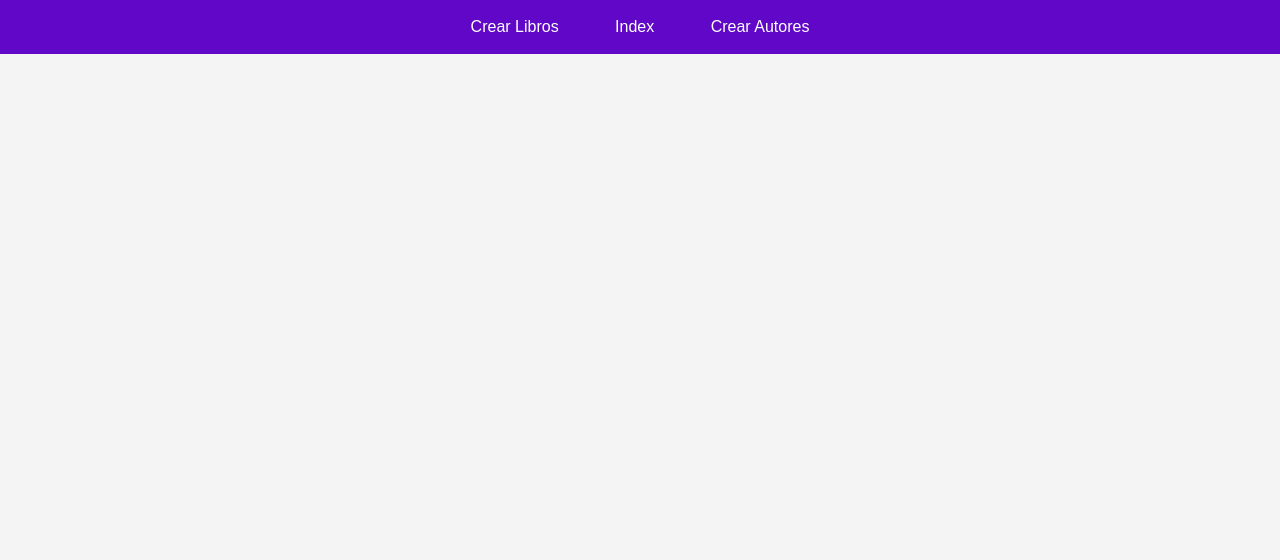
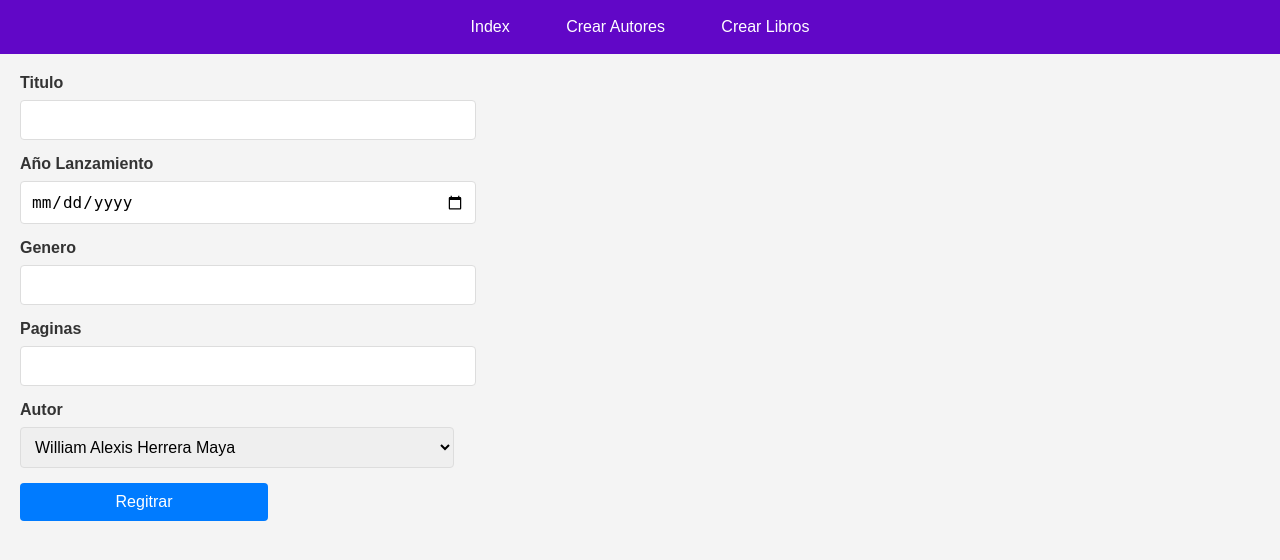
Before and after one commit to TheChrow/practicas, a Django app: page /libreria/libros/ in a window 1280 px wide. Shown: the top 560 px of the page. Run offline with Django 5.2, Linux system fonts and the light colour scheme; data comes from the database, SQL or seed files in the repository; both versions use the stored data as it was after the commit.

Commit message:
pruebas finalizadas

```diff
--- a/libreria_prueba/libreriaApp/static/css/styles.css
+++ b/libreria_prueba/libreriaApp/static/css/styles.css
@@ -1,7 +1,6 @@
 body {
     font-family: Arial, sans-serif;
     margin: 0;
-    padding: 20px;
     background-color: #f5f5f5;
 }
 
--- a/libreria_prueba/libreriaApp/static/css/styles2.css
+++ b/libreria_prueba/libreriaApp/static/css/styles2.css
@@ -1,4 +1,4 @@
-body {
+div#autors {
     font-family: Arial, sans-serif;
     background-color: #f4f4f4;
     margin: 0;
@@ -29,7 +29,16 @@ input[type="text"],
 input[type="date"],
 input[type="submit"],
 input[type="email"],
+input[type="number"],
 button {
+    padding: 10px;
+    margin-bottom: 15px;
+    border-radius: 4px;
+    border: 1px solid #ddd;
+    font-size: 16px;
+}
+
+select {
     padding: 10px;
     margin-bottom: 15px;
     border-radius: 4px;
@@ -39,7 +48,9 @@ button {
 
 input[type="text"],
 input[type="email"],
-input[type="date"] {
+input[type="date"],
+input[type="number"],
+select{
     width: 35%;
 }
 
--- a/libreria_prueba/libreriaApp/static/css/stylesnb.css
+++ b/libreria_prueba/libreriaApp/static/css/stylesnb.css
@@ -1,4 +1,4 @@
-body {
+body#nav {
     font-family: Arial, sans-serif;
     margin: 0;
     padding: 0;
--- a/libreria_prueba/libreriaApp/templates/libreriaApp/libros.html
+++ b/libreria_prueba/libreriaApp/templates/libreriaApp/libros.html
@@ -1 +1,55 @@
 {% include 'libreriaApp/navBar.html' %}
+{% load static %}
+<!DOCTYPE html>
+<html lang="en">
+<head>
+    <meta charset="UTF-8">
+    <meta name="viewport" content="width=device-width, initial-scale=1.0">
+    <title>autores</title>
+    <link rel="stylesheet" href="{% static 'css/styles2.css' %}">
+</head>
+<body>
+    <div id="autors">
+    <form action="{% url 'registrarLibro' %}" method="POST">
+    {% csrf_token %}
+    <label for="titulo">Titulo</label>
+    {% if mensaje2 %}
+    <div role="alert">{{mensaje2}}</div>
+    {% endif %}
+    <input type="text" name="titulo" id="titulo">
+    <label for="ano">Año Lanzamiento</label>
+    <input type="date" name="ano" id="ano">
+    <label for="genero">Genero</label>
+    <input type="text" name="genero" id="genero">
+    <label for="numeroPaginas">Paginas</label>
+    <input type="number" name="numeroPaginas" id="numeroPaginas">
+    <label for="autor">Autor</label>
+    <select name="autor" id="autor">
+        {% for autor in autores %}
+        <option value="{{autor.id}}">{{autor.nombreAutor}}</option>
+        {% endfor %}
+    </select>
+    <button type="submit">Regitrar</button>
+    </form>
+    {% if mensaje1 %}
+    <div role="alert">{{mensaje1}}</div>
+    {% endif %}
+
+    {% if mensaje2 %}
+    <div role="alert">{{mensaje2}}</div>
+    {% endif %}
+
+    {% if mensaje3 %}
+    <div role="alert">{{mensaje3}}</div>
+    {% endif %}
+
+    {% if mensaje4 %}
+    <div role="alert">{{mensaje4}}</div>
+    {% endif %}
+
+
+
+    </div>
+
+</body>
+</html>
--- a/libreria_prueba/libreriaApp/templates/libreriaApp/navBar.html
+++ b/libreria_prueba/libreriaApp/templates/libreriaApp/navBar.html
@@ -7,12 +7,12 @@
     <title>Libreria App</title>
     <link rel="stylesheet" href="{% static 'css/stylesnb.css' %}">
 </head>
-<body>
+<body id="nav">
     <nav>
         <ul>
-            <li><a href="{% url 'libros' %}">Crear Libros</a></li>
             <li><a href="{% url 'inicio' %}">Index</a></li>
             <li><a href="{% url 'autores' %}">Crear Autores</a></li>
+            <li><a href="{% url 'libros' %}">Crear Libros</a></li>
         </ul>
     </nav>
 </body>
--- a/libreria_prueba/libreriaApp/views.py
+++ b/libreria_prueba/libreriaApp/views.py
@@ -11,7 +11,9 @@ def inicio(request):
 
 def libros(self):
 
-    return render(self, 'libreriaApp/libros.html')
+    autores = Autor.objects.all()
+
+    return render(self, 'libreriaApp/libros.html', {'autores': autores})
 
 def autores(self):
 
@@ -20,50 +22,65 @@ def autores(self):
 
 
 def registrarLibro(request):
+    if request.method == 'POST':
+        titulo = request.POST['titulo']
+        ano = request.POST['ano']
+        genero = request.POST['genero']
+        numeroPaginas = request.POST['numeroPaginas']
+        autor_id = request.POST['autor']
 
-    titulo = request.POST['titulo']
-    ano = request.POST['ano']
-    genero = request.POST['genero']
-    numeroPaginas = request.POST['numeroPaginas']
-    autor = request.POST['autor']
-
-    if not all([titulo, ano, genero, numeroPaginas, autor]):
-        return render(request, 'libreriaApp/index.html', {'mensaje': 'Debe completar todos los campos'})
-
-    try:
-        autor = Autor.objects.get(id=autor)
-    except Autor.DoesNotExist:
-        return render(request, 'libreriaApp/index.html', {'mensaje': 'El autor no existe'})
-
-    try:
-        libro = Libro(titulo=titulo, ano=ano, genero=genero, numeroPaginas=numeroPaginas, autor_id=autor)
-        libro.full_clean()
-        libro.save()
-        return render(request, 'libreriaApp/index.html', {'mensaje': 'Libro registrado correctamente'})
-    except ValidationError as e:
-        return render(request, 'libreriaApp/index.html', {'mensaje': e.message_dict})
+        mensaje = None
+        mensaje2 = None
+        mensaje3 = None
+        mensaje4 = None
+        errorCreacion = None
 
 
+        if not all([titulo, ano, genero, numeroPaginas, autor_id]):
+            mensaje = 'Debe completar todos los campos'
+
+        try:
+            autor = Autor.objects.get(id=autor_id)
+        except Autor.DoesNotExist:
+            mensaje2 = 'El autor no existe'
+
+        if autor.libro_set.count() >= 10:
+            mensaje3 = 'El autor no puede tener más de 10 libros'
+
+        try:
+            libro = Libro(titulo=titulo, ano=ano, genero=genero, numeroPaginas=numeroPaginas, autor_id=autor_id)
+            libro.full_clean()
+            libro.save()
+            mensaje4= 'Libro registrado correctamente'
+
+        except ValidationError as e:
+            errorCreacion = e.message_dict
+    return render(request, 'libreriaApp/libros.html', {'mensaje': mensaje, 'mensaje2': mensaje2, 'mensaje3': mensaje3, 'mensaje4': mensaje4, 'errorCreacion': errorCreacion})
+
 def registrarAutor(request):
+    if request.method == 'POST':
+        rut = request.POST['rut']
+        nombreAutor = request.POST['nombreAutor']
+        fechaNacimiento = request.POST['fechaNacimiento']
+        email = request.POST['email']
 
-    rut = request.POST['rut']
-    nombreAutor = request.POST['nombreAutor']
-    fechaNacimiento = request.POST['fechaNacimiento']
-    email = request.POST['email']
+        mensaje1 = None
+        mensaje2 = None
+        mensaje3 = None
+        errorCreacion = None
 
-    if not all([rut, nombreAutor, fechaNacimiento, email]):
-        mensaje1 = 'Debe completar todos los campos'
-        return render(request, 'libreriaApp/autores.html', {'datosIncompleto':mensaje1})
+        if not all([rut, nombreAutor, fechaNacimiento, email]):
+            mensaje1 = 'Debe completar todos los campos'
 
-    if Autor.objects.filter(rut=rut).exists():
-        mensaje2 = 'Ya existe un autor con ese rut'
-        return render(request, 'libreriaApp/autores.html', {'autorexistente': mensaje2})
+        if Autor.objects.filter(rut=rut).exists():
+            mensaje2 = 'Ya existe un autor con ese rut'
+    else:
+        try:
+            autor = Autor(rut=rut, nombreAutor=nombreAutor, fechaNacimiento=fechaNacimiento, email=email)
+            autor.full_clean()
+            autor.save()
+            mensaje3 = 'Autor registrado correctamente'
+        except ValidationError as e:
+            errorCreacion  = e.message_dict
 
-    try:
-        mensaje3 = 'Autor registrado correctamente'
-        autor = Autor(rut=rut, nombreAutor=nombreAutor, fechaNacimiento=fechaNacimiento, email=email)
-        autor.full_clean()
-        autor.save()
-        return render(request, 'libreriaApp/autores.html', {'exitoso': mensaje3})
-    except ValidationError as e:
-        return render(request, 'libreriaApp/autores.html', {'errorCreacion': e.message_dict})
+    return render(request, 'libreriaApp/autores.html', {'mensaje1': mensaje1, 'mensaje2': mensaje2, 'mensaje3': mensaje3, 'errorCreacion': errorCreacion})
```
Also changed, not shown: libreria_prueba/libreriaApp/templates/libreriaApp/autores.html (+11 -2 lines), libreria_prueba/db.sqlite3.
